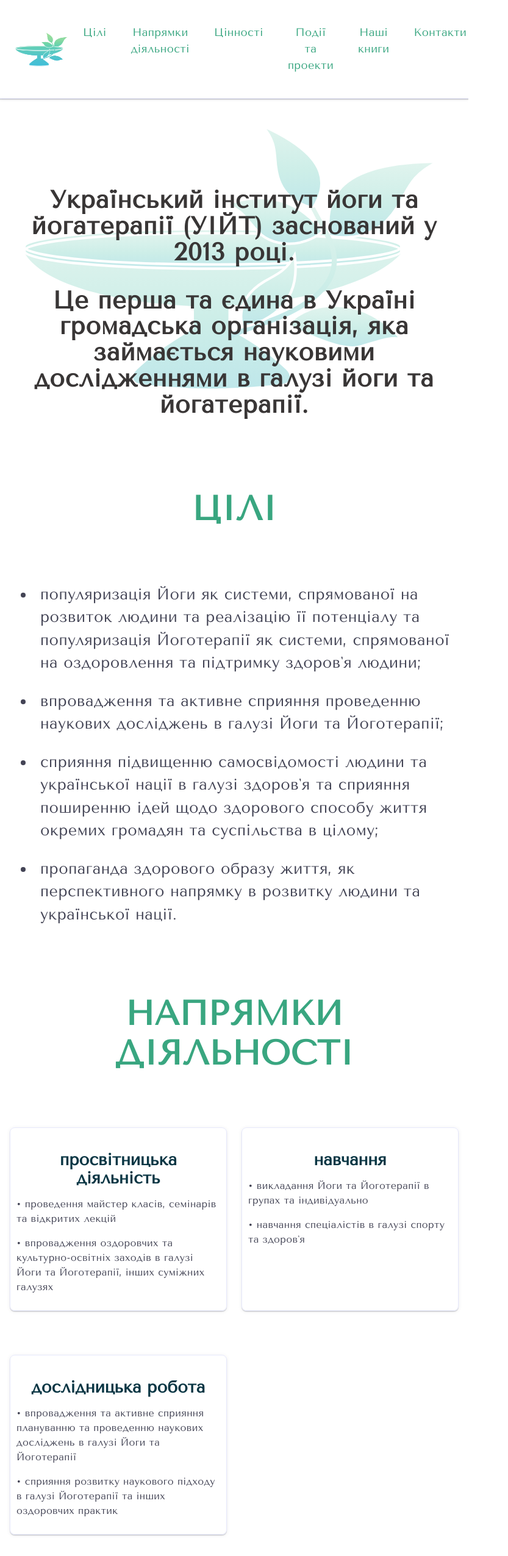
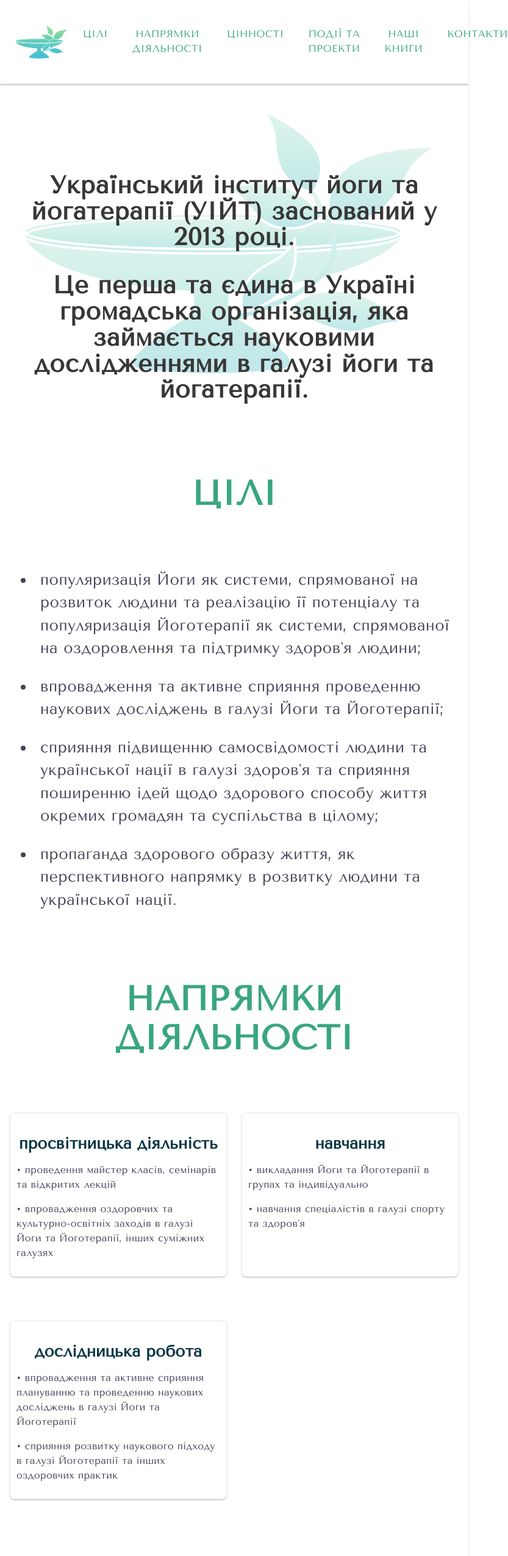
Before and after one commit to whatissilence/whatissilence.github.io, a plain HTML site: page yoga/index.html in a window 768 px wide. Shown: the top 2552 px of the page at 61% size, 833 px wide, since content can reach past the window. Drawn offline with nearby package versions, Linux system fonts and the light colour scheme.

Commit message:
Yoga test site

```diff
--- a/yoga/css/styles.css
+++ b/yoga/css/styles.css
@@ -99,6 +99,7 @@ img {
   flex-grow: 1;
   justify-content: flex-start;
   margin: auto 0;
+  text-transform: uppercase;
 }
 
 .nav_logo_link {
@@ -127,7 +128,7 @@ img {
 .nav_header_link {
   display: inline-block;
   color: #39a680;
-  font-size: 24px;
+  font-size: 20px;
   font-weight: 500;
   line-height: 1.5;
   letter-spacing: 0.02em;
@@ -363,7 +364,7 @@ img {
 
 .direction_title {
   font-weight: 700;
-  font-size: 28px;
+  font-size: 26px;
   line-height: 1.2;
   letter-spacing: 00.02em;
   color: #093644;
@@ -459,7 +460,7 @@ img {
   border: 1px solid #e7e9fc;
   border-top: none;
   text-align: start;
-  height: 300px;
+  height: 305px;
 }
 
 .h_three_portfolio {
@@ -476,6 +477,7 @@ img {
   color: #39a680;
   position: absolute;
   bottom: 0;
+  font-size: 20px;
 }
 
 main {
@@ -891,7 +893,6 @@ input {
     display: flex;
     padding-top: 0;
     padding-bottom: 40px;
-    font-size: 36px;
     font-weight: 700;
     line-height: 1.111;
     letter-spacing: 0.02px;
@@ -973,7 +974,7 @@ input {
 
   .nav_header_link {
     padding: 24px 0;
-    font-size: 18px;
+    font-size: 16px;
     text-align: center;
   }
 
@@ -1015,7 +1016,7 @@ input {
   }
 
   .direction_title {
-    font-size: 27px;
+    font-size: 26px;
     font-style: normal;
     line-height: 1.111;
     letter-spacing: 0.02px;
--- a/yoga/index.html
+++ b/yoga/index.html
@@ -398,6 +398,7 @@
         <p class="project_mission_text_item">Ми вважаємо, що право на здоровʼя є невідʼємним правом людини.</p>
         <p class="project_mission_text_item">Здоровʼя є основою життєдіяльності людини та базою для гармонійного
           розвитку особистості.</p>
+        <h2 class="tick-health-text">“</h2>
       </div>
     </section>
 
@@ -442,6 +443,9 @@
               <a class="a_address" href="mailto:yogatherapia.institute@gmail.com">yogatherapia.institute@gmail.com</a>
             </li>
             <li class="">
+              <a class="a_address" href="tel:+330766711827">+33 (076) 671 1827</a>
+            </li>
+            <li class="">
               <a class="a_address" href="tel:+380989151037">+38 (098) 915 1037</a>
             </li>
           </ul>
@@ -468,7 +472,7 @@
             Український інститут йоги та йогатерапії (УІЙТ)
           </p>
           <p class="p_footer">
-            Це перша та єдина в Україні громадська організація, яка займається науковими дослідженнями в галузі йоги та
+            Це перша та єдина в Україні громадська організація, яка займається науковими дослідженнями<br> в галузі йоги та
             йогатерапії.
           </p>
         </a>
```
